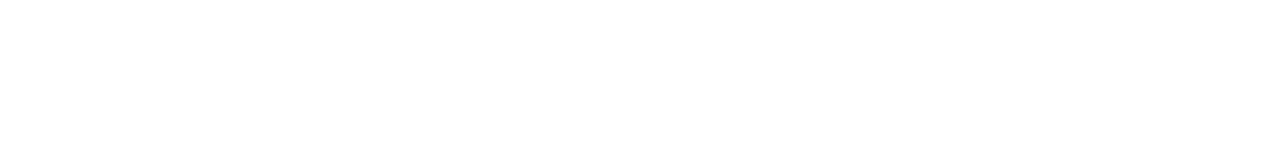
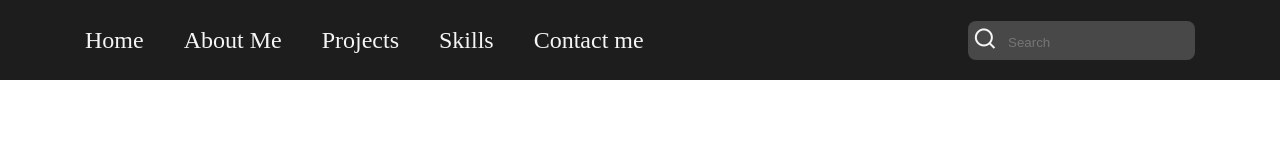
Before and after one commit to atharavsawant52/my-portfolio, a plain HTML site: page index.html in a window 1280 px wide. Drawn offline with nearby package versions, Linux system fonts and the light colour scheme.

Commit message:
Add navbar Section

```diff
--- a/assets/style.css
+++ b/assets/style.css
@@ -1,5 +1,77 @@
-*{
-    padding: 0%;
-    margin: 0%;
-    box-sizing: border-box;
+:root {
+  --primary: #1d1d1d;
+  --secondary: #f5f5f5;
 }
+
+* {
+  padding: 0%;
+  margin: 0%;
+  box-sizing: border-box;
+  list-style: none;
+}
+
+/* Navbar Start */
+.nav {
+  display: flex;
+  align-items: center;
+  justify-content: space-between;
+  width: 100%;
+  height: 80px;
+  background-color: var(--primary);
+  color: var(--secondary);
+  font-size: 3vh;
+  font-weight: 600px;
+}
+
+.nav-menu {
+  display: flex;
+  gap: 40px;
+}
+
+.navpart-1 {
+  margin-left: 85px;
+}
+
+.navpart-2 {
+  margin-right: 85px;
+}
+.search-bar {
+  display: flex;
+  background-color: #484848;
+  color: var(--secondary);
+  padding: 5px;
+  border-radius: 8px;
+}
+
+.search-bar input {
+  border: none;
+  background-color: #484848;
+  padding: 5px;
+  color: var(--secondary);
+  outline: none;
+}
+
+.menu-bar i {
+  font-size: 4vh;
+  font-weight: 600px;
+}
+.menu-bar {
+  display: none;
+}
+
+@media (max-width: 600px) {
+  .navpart-1 {
+    display: none;
+  }
+
+  .search-bar {
+    margin-left: 5vh;
+    display: flex;
+  }
+
+  .menu-bar {
+    display: block;
+    margin-right: 5vh;
+  }
+}
+/* Navbar End */
--- a/index.html
+++ b/index.html
@@ -1,16 +1,41 @@
 <!DOCTYPE html>
 <html lang="en">
-<head>
-    <meta charset="UTF-8">
-    <meta name="viewport" content="width=device-width, initial-scale=1.0">
+  <head>
+    <meta charset="UTF-8" />
+    <meta name="viewport" content="width=device-width, initial-scale=1.0" />
     <title>my-portfolio</title>
-    <link rel="stylesheet" href="./assets/style.css">
-</head>
-<body>
+    <link
+      href="https://cdn.jsdelivr.net/npm/remixicon@4.3.0/fonts/remixicon.css"
+      rel="stylesheet"
+    />
+    <link rel="stylesheet" href="./assets/style.css" />
+  </head>
+  <body>
     <div class="main">
-        <div class="nav">
-
+      <!-- NavBar Start -->
+      <div class="nav">
+        <div class="navpart-1">
+          <ul class="nav-menu">
+            <li>Home</li>
+            <li>About Me</li>
+            <li>Projects</li>
+            <li>Skills</li>
+            <li>Contact me</li>
+          </ul>
         </div>
+        <div class="navpart-2">
+          <div class="search-bar">
+            <span>
+              <i class="ri-search-line"></i>
+              <input type="text" placeholder="Search" />
+            </span>
+          </div>
+        </div>
+        <div class="menu-bar">
+          <i class="ri-menu-line"></i>
+        </div>
+      </div>
+      <!-- Navbar end -->
     </div>
-</body>
+  </body>
 </html>
```
Also changed, not shown: 1 other file.
